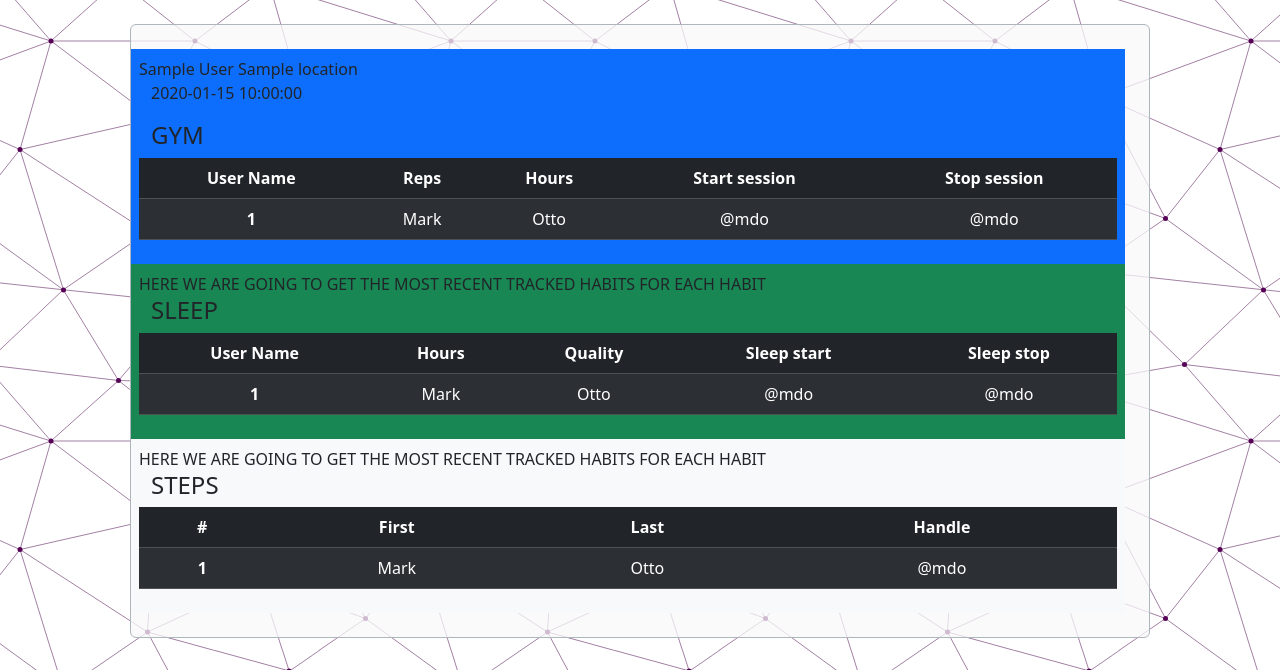
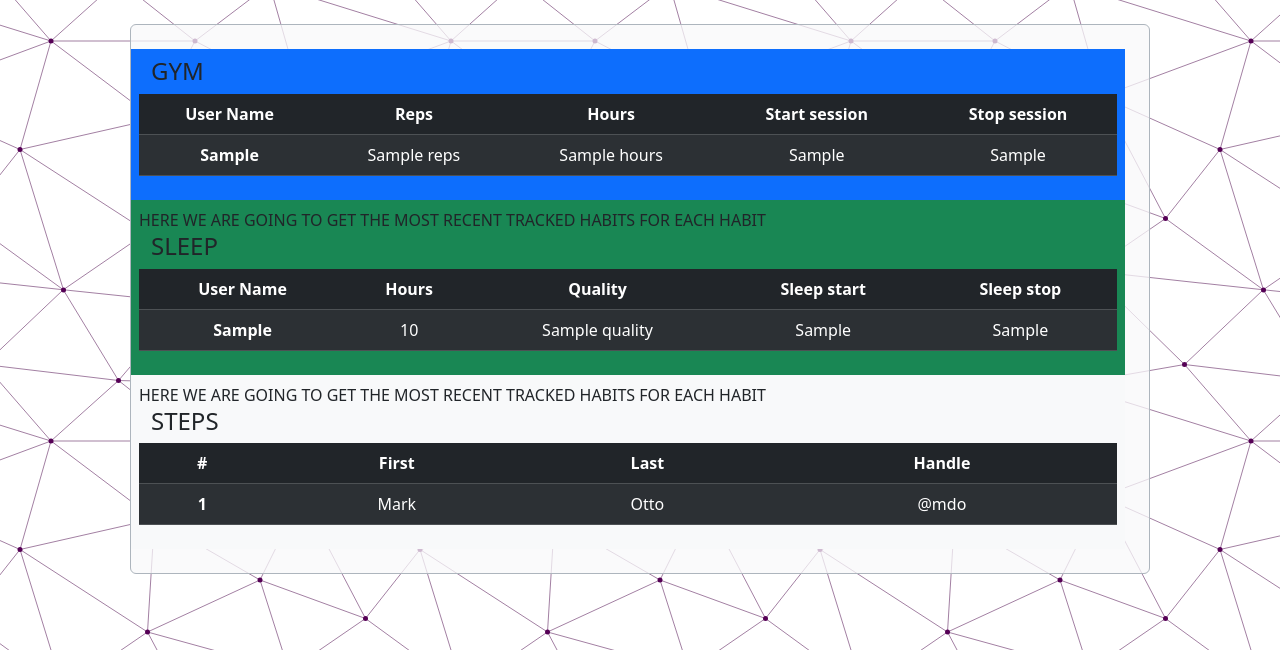
Before and after one commit to DiegoRM7/Habit-Tracker-Group-Project, a Flask app: template flask_app/templates/dashboard.html in a window 1280 px wide. Shown: the part 150-820 px from the top of the page. Run offline with Flask 3, Linux system fonts and the light colour scheme; the visitor is signed in with stand-in values (Sample User, id 1); tables that the repository leaves empty or names only in its code hold one stand-in row (values such as "Sample post"); the template is opened without the code that fills it: most values are stand-ins (such as "Sample title", 1, 10 or a date in 2020).

Commit message:
validations complete for create/login pages validations started for steps, unable to test. currently validations not preventing an amount of zero or negative int.
gym dashboard table showing data

```diff
--- a/flask_app/controllers/gyms.py
+++ b/flask_app/controllers/gyms.py
@@ -21,7 +21,7 @@ def update_habit_page():
     return render_template("update_habit.html")
 
 @app.get("/account/details")
-def accountdetails():
+def account_details():
     if 'user_id' not in session:
         return redirect('/')
     return "account details template"
@@ -38,7 +38,7 @@ def create_gym_habit_form_process():
         return redirect('/')
     if gym.Gym.create_gym_habit(request.form):
         print("\ngym habit got created successfully\n")
-        return redirect(f"/habit/details/{habit_id}")
+        return redirect(f'/habit/details/{request.form["habit_id"]}')
     return redirect("/habit/create")
 
 
--- a/flask_app/models/gym.py
+++ b/flask_app/models/gym.py
@@ -65,7 +65,6 @@ class Gym:
                 ON user.id = gym.user_id
                 WHERE gym.user_id = %(user_id)s;
                 """
-        # small edit on the naming of the user_id since it's only bringing in one dictionary type
         results = connectToMySQL(cls.db).query_db(query, {"user_id": user_id})
         return results
 # ! Uriah: works in mySQL, need to test in flask ^
@@ -74,7 +73,6 @@ class Gym:
     @classmethod
     def update_gym(cls, data):
         # ! add validations when ready
-        # ! check logged in user for increased route security?
         query = """
                 UPDATE gym
                 SET
@@ -85,7 +83,6 @@ class Gym:
                 WHERE gym_id = %(gym_id)s;
                 """
         return connectToMySQL(cls.db).query_db(query,data)
-        # ! will eventually return True for validation purposes
 
 #?? Delete Step Models
     @classmethod
--- a/flask_app/models/user.py
+++ b/flask_app/models/user.py
@@ -66,6 +66,7 @@ class User:
                 WHERE id = %(user_id)s;
                 """
         result = connectToMySQL(cls.db).query_db(query, {'user_id': user_id})
+        print("_____________________",result)
         return result
 
     # Update Users Models
--- a/flask_app/templates/dashboard.html
+++ b/flask_app/templates/dashboard.html
@@ -28,15 +28,7 @@
             <div class="p-4 mb-3 card bg-opacity-75 bg-light hover-shadow border-1 border-dark-subtle border">
                 <div class="row">
                     <div class="row bg-primary p-2">
-                        {{ user_info["first_name"] }}
-                        {{ user_info["last_name"] }}
-                        {{ user_info["location"] }}
 
-                        {% for one_sleep in sleep_data %}
-                        <p>
-                            {{ one_sleep.created_at }}
-                        </p>
-                        {% endfor %}
                         <h4>GYM</h4>
                         <table class="table table-striped table-dark text-center">
                             <thead>
@@ -51,14 +43,15 @@
                                 </tr>
                             </thead>
                             <tbody>
-                                <!-- will create a jinja2 for loop to find all available data -->
+                                {% for habit in all_gym_habits %}
                                 <tr>
-                                    <th>1</th>
-                                    <td>Mark</td>
-                                    <td>Otto</td>
-                                    <td>@mdo</td>
-                                    <td>@mdo</td>
+                                    <th>{{ habit.first_name }}</th>
+                                    <td>{{ habit.reps }}</td>
+                                    <td>{{ habit.hours }}</td>
+                                    <td>{{ habit.gym_start }}</td>
+                                    <td>{{ habit.gym_stop }}</td>
                                 </tr>
+                                {% endfor %}
                             </tbody>
                         </table>
                     </div>
@@ -77,13 +70,15 @@
                             </thead>
                             <tbody>
                                 <!-- will create a jinja2 for loop to find all available data -->
+                                {% for habit in all_sleep_habits %}
                                 <tr>
-                                    <th>1</th>
-                                    <td>Mark</td>
-                                    <td>Otto</td>
-                                    <td>@mdo</td>
-                                    <td>@mdo</td>
+                                    <th>{{ habit.first_name }}</th>
+                                    <td>{{ habit.amount }}</td>
+                                    <td>{{ habit.quality }}</td>
+                                    <td>{{ habit.sleep_start }}</td>
+                                    <td>{{ habit.sleep_stop }}</td>
                                 </tr>
+                                {% endfor %}
                             </tbody>
                         </table>
                     </div>
--- a/flask_app/templates/update_habit.html
+++ b/flask_app/templates/update_habit.html
@@ -140,7 +140,7 @@
                             <button class="mt-2 fw-bold btn btn-primary rounded bg-gradient bg-primary hover-shadow w-75" onclick="displayForm('inputContainerSteps')">Steps</button>
 
                             <!-- ?? validate empty inputs for creating a STEPS habit -->
-                            <!-- {% with messages = get_flashed_messages(category_filter=["creating_steps_habit"]) %}
+                            {% with messages = get_flashed_messages(category_filter=["creating_steps_habit"]) %}
                             {% if messages %}
                             <div class="p-3 my-1 rounded bg-danger-subtle bg-opacity-75 fw-semibold lh-1 hover-shadow flashes">
                                 {% for message in messages %}
@@ -148,7 +148,7 @@
                                 {% endfor %}
                             </div>
                             {% endif %}
-                            {% endwith %} -->
+                            {% endwith %}
 
                             <!-- todo: here is where i've added the FORM ACTION ROUTE for STEPS habit inputs-->
                             <!-- still have to edit input names, copies from first one "gym" -->
```
Also changed, not shown: flask_app/controllers/steps.py (+9 -2 lines), flask_app/controllers/users.py (+8 -6 lines), flask_app/models/sleep.py (+4 -5 lines), flask_app/models/step.py (+10 -10 lines).
